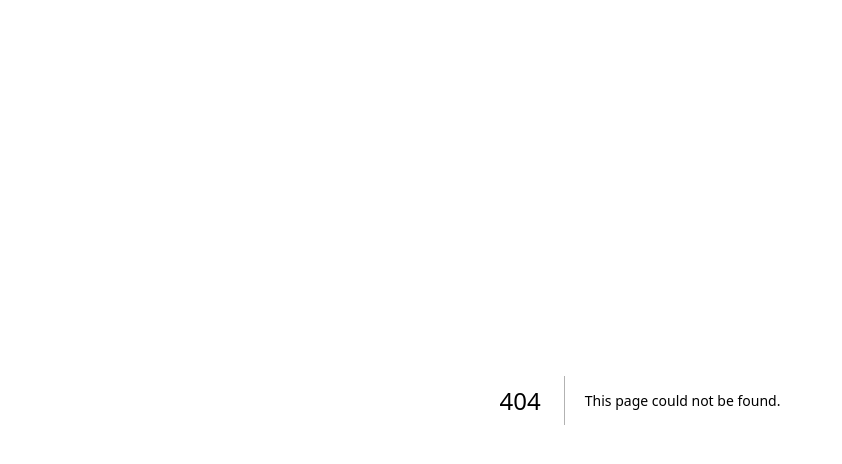
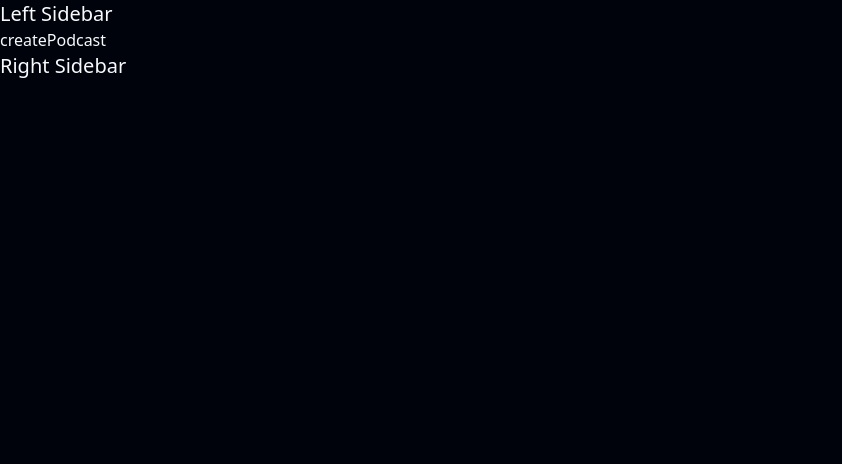
Before and after one commit to Arittro7/radiocast, a Next.js app: page /create-podcast in a window 1280 px wide. Before the commit this address had no page. Shown: the top 464 px of the page, without its empty margins (0-842 px from the left). Built offline with nearby package versions, Linux system fonts and the light colour scheme.

Commit message:
basic folder structured

```diff
--- /dev/null
+++ b/app/(auth)/layout.tsx
@@ -0,0 +1,11 @@
+export default function RootLayout({
+  children,
+}: Readonly<{
+  children: React.ReactNode;
+}>) {
+  return (
+    <main>
+      {children}
+    </main>
+  );
+}
--- /dev/null
+++ b/app/(root)/create-podcast/page.tsx
@@ -0,0 +1,9 @@
+import React from 'react'
+
+const createPodcast = () => {
+  return (
+    <div>createPodcast</div>
+  )
+}
+
+export default createPodcast
--- /dev/null
+++ b/app/(root)/discover/page.tsx
@@ -0,0 +1,8 @@
+
+const Discover = () => {
+  return (
+    <div>Discover</div>
+  )
+}
+
+export default Discover
--- /dev/null
+++ b/app/(root)/layout.tsx
@@ -0,0 +1,15 @@
+export default function RootLayout({
+  children,
+}: Readonly<{
+  children: React.ReactNode;
+}>) {
+  return (
+    <div>
+      <main>
+        <p className="text-xl">Left Sidebar</p>
+        {children}
+        <p className="text-xl">Right Sidebar</p>
+      </main>
+    </div>
+  );
+}
--- /dev/null
+++ b/app/(root)/page.tsx
@@ -0,0 +1,14 @@
+
+import React from 'react'
+
+const Home = () => {
+  return (
+    <div className='mt-9 flex flex-col gap-9'>
+      <section className='flex flex-col gap-5'>
+        <h1 className='text-2xl font-bold '>Trending Podcast</h1>
+      </section>
+    </div>
+  )
+}
+
+export default Home
--- /dev/null
+++ b/app/(root)/podcast/[podcastId]/page.tsx
@@ -0,0 +1,9 @@
+import React from 'react'
+
+const PodcastDetails = ({params} : { params : { podcastId: string}}) => {
+  return (
+    <p>PodcastDetails for {params.podcastId}</p>
+  )
+}
+
+export default PodcastDetails
--- /dev/null
+++ b/app/(root)/profile/page.tsx
@@ -0,0 +1,9 @@
+import React from 'react'
+
+const Profile = () => {
+  return (
+    <div>Profile</div>
+  )
+}
+
+export default Profile
--- a/app/globals.css
+++ b/app/globals.css
@@ -79,7 +79,7 @@
 }
 
 .dark {
-  --background: oklch(0.129 0.042 264.695);
+  --background: oklch(10.04% 0.0287 263.379);
   --foreground: oklch(0.984 0.003 247.858);
   --card: oklch(0.208 0.042 265.755);
   --card-foreground: oklch(0.984 0.003 247.858);
--- a/app/page.tsx
+++ /dev/null
@@ -1,17 +0,0 @@
-import { Button } from "@/components/ui/button";
-
-export default function Home() {
-  return (
-    <main className="flex min-h-screen flex-col items-center justify-center p-24">
-      <div className="text-center">
-        <h1 className="text-3xl font-bold text-foreground">
-          Shadcn/UI and Tailwind are working!
-        </h1>
-        <p className="mt-2 text-muted-foreground">
-          This button and text are styled correctly.
-        </p>
-        <Button className="mt-6">Click Me</Button>
-      </div>
-    </main>
-  );
-}
```
